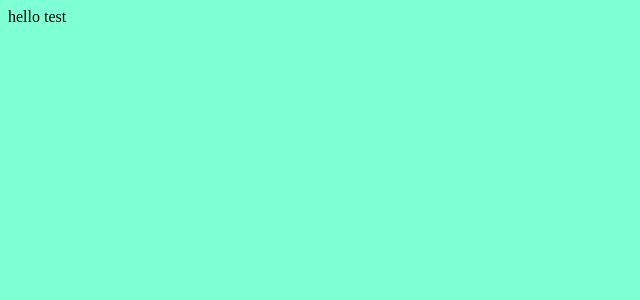
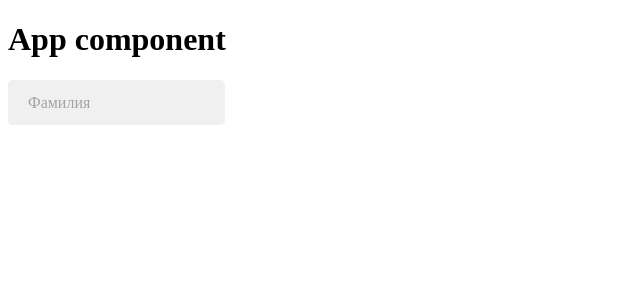
Before and after one commit to makhnev-a/balance-platform-react, a React app: page / in a window 1280 px wide. Shown: the top 300 px of the page, without its empty margins (0-640 px from the left). Built offline with nearby package versions, Linux system fonts and the light colour scheme.

Commit message:
fix webpack config && add Input, App components (test)

```diff
--- /dev/null
+++ b/src/components/App/App.jsx
@@ -0,0 +1,11 @@
+import React from 'react';
+import {Input} from "../Input/Input";
+
+export default () => {
+    return (
+        <div>
+            <h1>App component</h1>
+            <Input />
+        </div>
+    );
+};
--- /dev/null
+++ b/src/components/Input/Input.jsx
@@ -0,0 +1,25 @@
+import React from 'react';
+
+export const Input = (props) => {
+    const propType = props.type || 'text';
+
+    return (
+        <div className='input__box'>
+            <input
+                type={'text'}
+                id='surname'
+            />
+            <label htmlFor="surname">Фамилия</label>
+            {/*<br/>*/}
+            {/*<input*/}
+            {/*    placeholder='Имя'*/}
+            {/*    type={propType}*/}
+            {/*/>*/}
+            {/*<br/>*/}
+            {/*<input*/}
+            {/*    placeholder='Отчество'*/}
+            {/*    type={propType}*/}
+            {/*/>*/}
+        </div>
+    );
+};
--- /dev/null
+++ b/src/components/Input/input.scss
@@ -0,0 +1,31 @@
+.input__box {
+  position: relative;
+
+  input {
+    padding: 15px 20px;
+    background-color: rgb(240, 240, 240);
+    color: rgb(64, 64, 64);
+    border: none;
+    border-radius: 5px;
+    margin-bottom: 15px;
+
+    &:valid + label {
+
+    }
+
+    &:focus + label {
+      bottom: 100%;
+      margin-top: -12px;
+      font-size: 12px;
+    }
+  }
+
+  label {
+    position: absolute;
+    top: 14px;
+    left: 20px;
+    width: 100%;
+    transition: .2s;
+    color: rgb(163, 163, 163);
+  }
+}
--- a/src/index.js
+++ b/src/index.js
@@ -2,5 +2,10 @@ import React from 'react';
 import ReactDOM from 'react-dom';
 
 import './styles.scss';
+import App from "./components/App/App";
 
-ReactDOM.render(<div>hello test</div>, document.querySelector('#root'));
+ReactDOM.render(
+    <App/>,
+    document.querySelector('#root')
+)
+;
--- a/src/styles.scss
+++ b/src/styles.scss
@@ -1,3 +1 @@
-body {
-  background-color: aquamarine;
-}
+@import "components/Input/input";
--- a/webpack.config.base.js
+++ b/webpack.config.base.js
@@ -3,7 +3,8 @@ module.exports = {
     module: {
         rules: [
             {
-                test: /\.js?$/,
+                // test: /\.js?$/,
+                test: /\.(js|jsx)$/,
                 exclude: /node_modules/,
                 use: {
                     loader: "babel-loader",
@@ -13,6 +14,9 @@ module.exports = {
                             ['@babel/env', {targets: {browsers: ['last 7 versions']}}]
                         ]
                     }
+                },
+                resolve: {
+                    extensions: ['.js', '.jsx']
                 }
             },
             {
```
